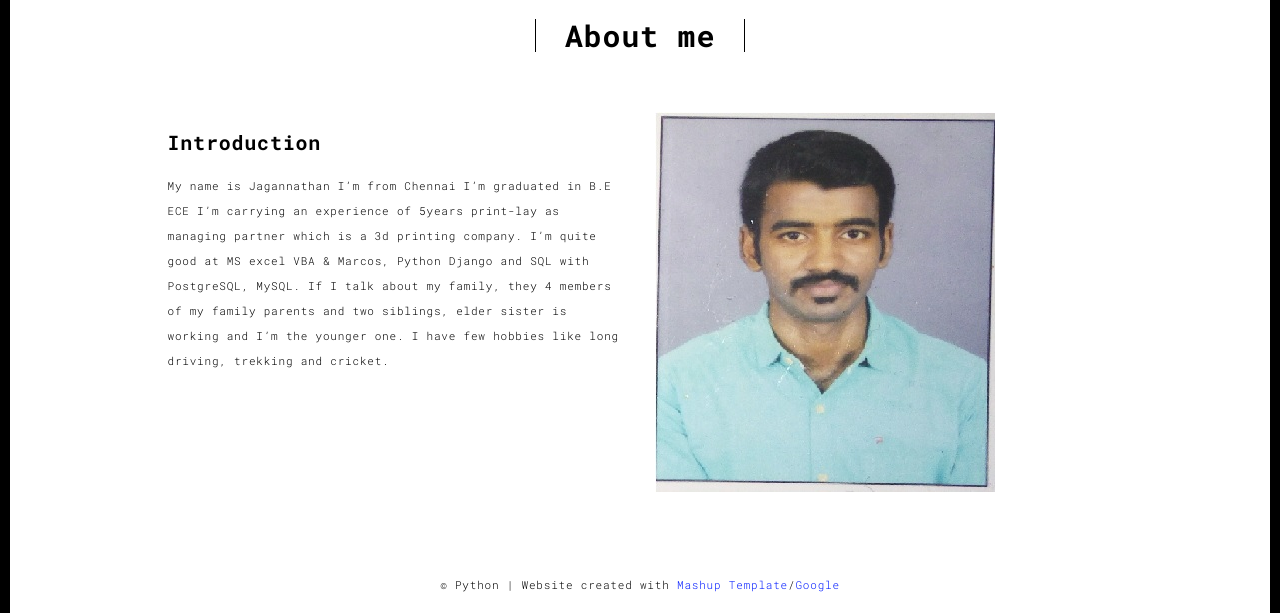
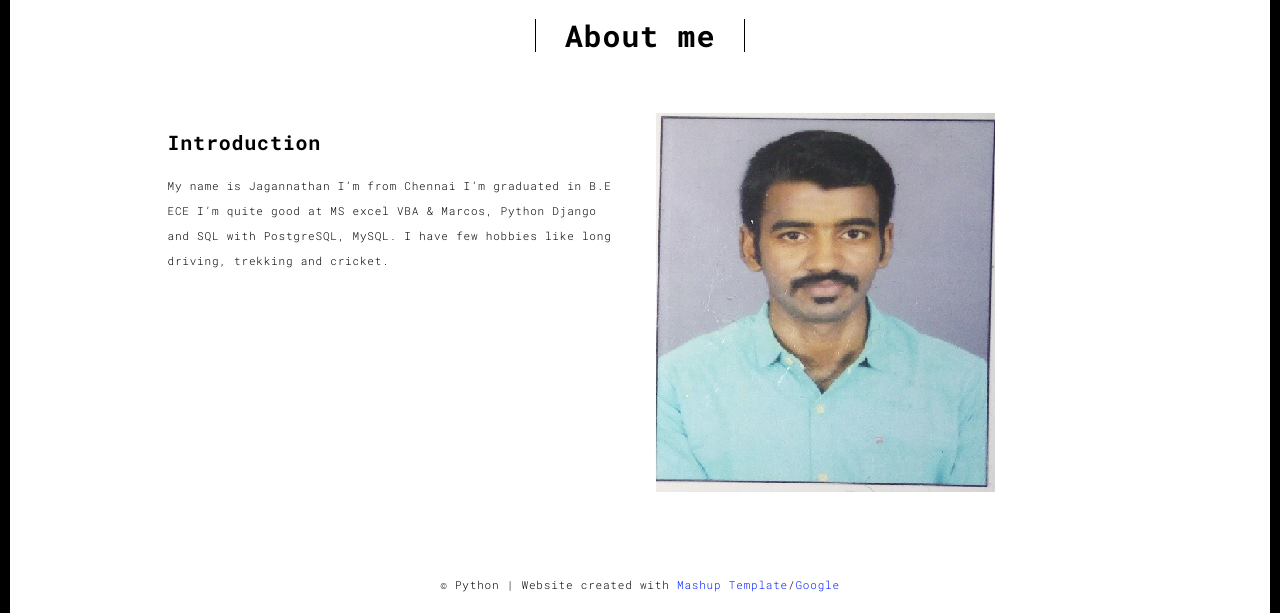
Before and after one commit to jaggi12/portfo, a Flask app: page /about.html in a window 1280 px wide. Shown: the part 90-703 px from the top of the page. Run offline with Flask 2, Linux system fonts and the light colour scheme; some libraries are stand-ins or nearby versions.

Commit message:
Update about.html

```diff
--- a/template/about.html
+++ b/template/about.html
@@ -64,18 +64,8 @@
                   <h3>Introduction</h3>
                   <p>My name is Jagannathan
                     I’m from Chennai I’m graduated in B.E ECE
-                    I’m carrying an experience of 5years print-lay as managing partner which is a 3d printing company.
                     I’m quite good at MS excel VBA & Marcos, Python Django and SQL with PostgreSQL, MySQL.
-                    If I talk about my family, they 4 members of my family parents and two siblings, elder sister is working and I’m the younger one.
                     I have few hobbies like long driving, trekking and cricket.</p>
-                  <!-- <h3>Ut enim ad minim </h3>
-                  <p>Duis aute irure dolor in reprehenderit in voluptate velit esse
-                  cillum dolore eu fugiat nulla pariatur. Excepteur sint occaecat cupidatat non
-                  proident, sunt in culpa qui officia deserunt mollit anim id est laborum.</p>
-                  <h3>Maecenas luctus at sem quis varius</h3>
-                  <p>Class aptent taciti sociosqu ad litora torquent per conubia nostra, per inceptos himenaeos.
-                  Phasellus iaculis magna sagittis elit sagittis, at hendrerit lorem venenatis.
-                  Morbi accumsan iaculis blandit. Cras ultrices hendrerit nisl.</p> -->
                 </div>
                 <div class="col-xs-12 col-md-6">
                   <img src="./static/assets/images/profile.jpg" class="img-responsive" alt="">
```
